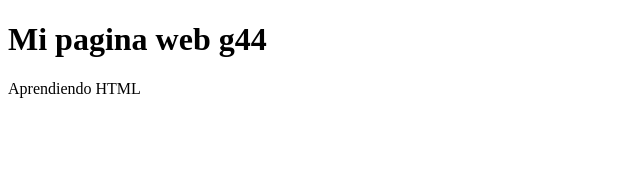
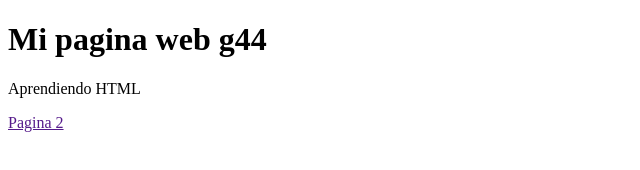
Before and after one commit to TatianaRozo09/proyectog5-g44, a plain HTML site: page index.html in a window 1280 px wide. Shown: the full height of the page, 0-640 px from the left. Drawn offline with Linux system fonts and the light colour scheme.

Commit message:
Crear enlace pagina 2

```diff
--- a/index.html
+++ b/index.html
@@ -9,5 +9,6 @@
 <body>
     <h1>Mi pagina web g44</h1>
     <p>Aprendiendo HTML</p>
+    <a href="">Pagina 2</a>
 </body>
 </html>
```
